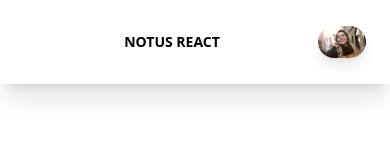
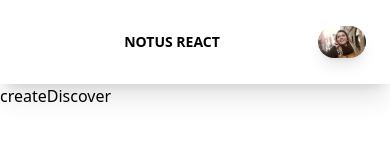
Before and after one commit to AxelCoolpa/COOL-FRONT, a React (Vite) app: page /proveedor-admin in a window 390 px wide. Shown: the top 160 px of the page. Built offline with nearby package versions, Linux system fonts and the light colour scheme.

Commit message:
layout dashboard proveedores

```diff
--- a/src/layouts/ProvDashboard.tsx
+++ b/src/layouts/ProvDashboard.tsx
@@ -12,10 +12,10 @@
 export const ProvDashboard = () => {
 	return (
 		<>
-		<SidebarB />
+			<SidebarB />
 			<DashContainer>
 				<Navbar />
-				<div className='px-4 md:px-10 mx-auto w-full -m-24'>
+				<div className="md:flex-col md:items-stretch md:min-h-full md:flex-nowrap px-0 flex flex-wrap items-center justify-between w-full mx-auto">
 					<Outlet />
 				</div>
 			</DashContainer>
```
